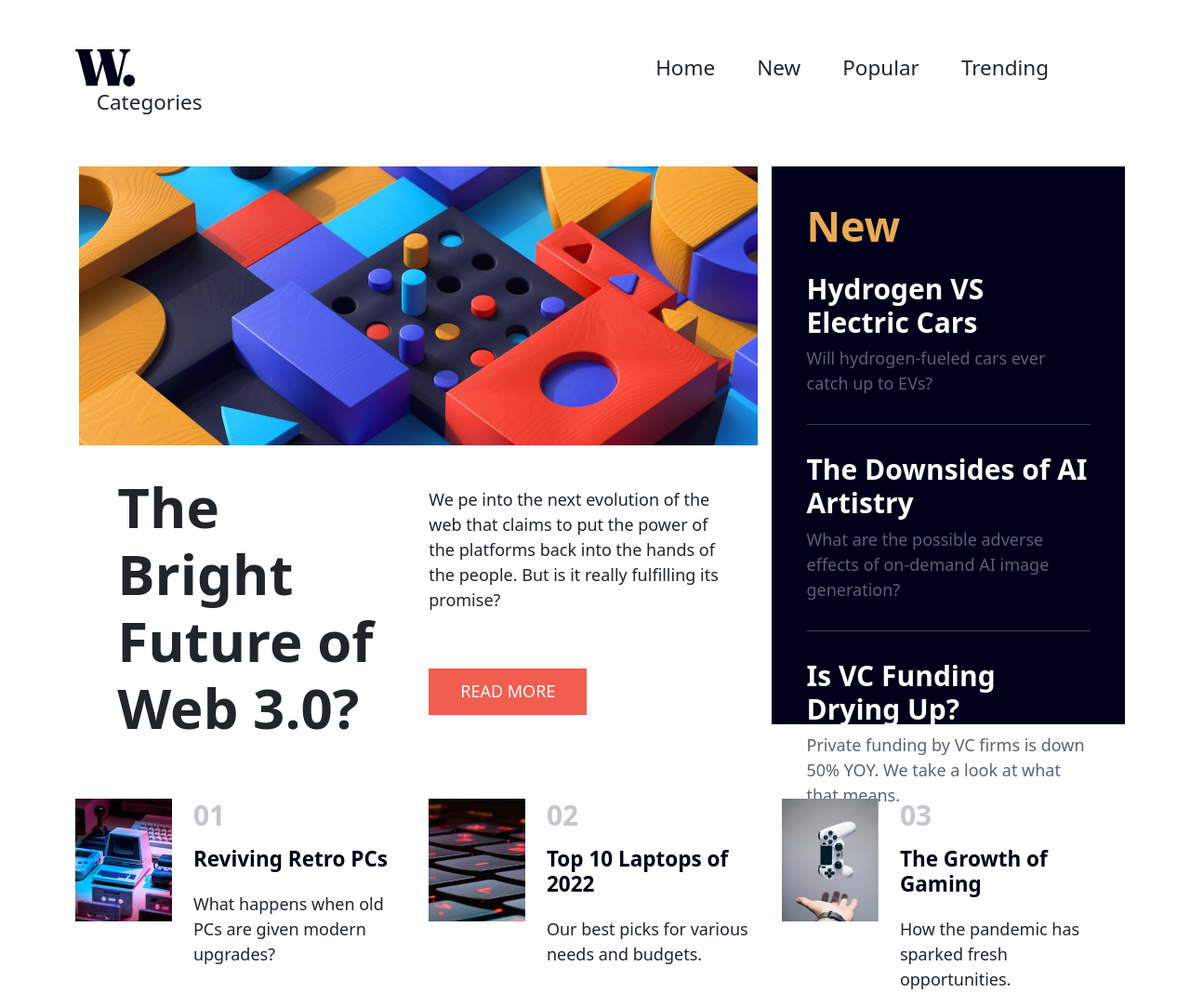
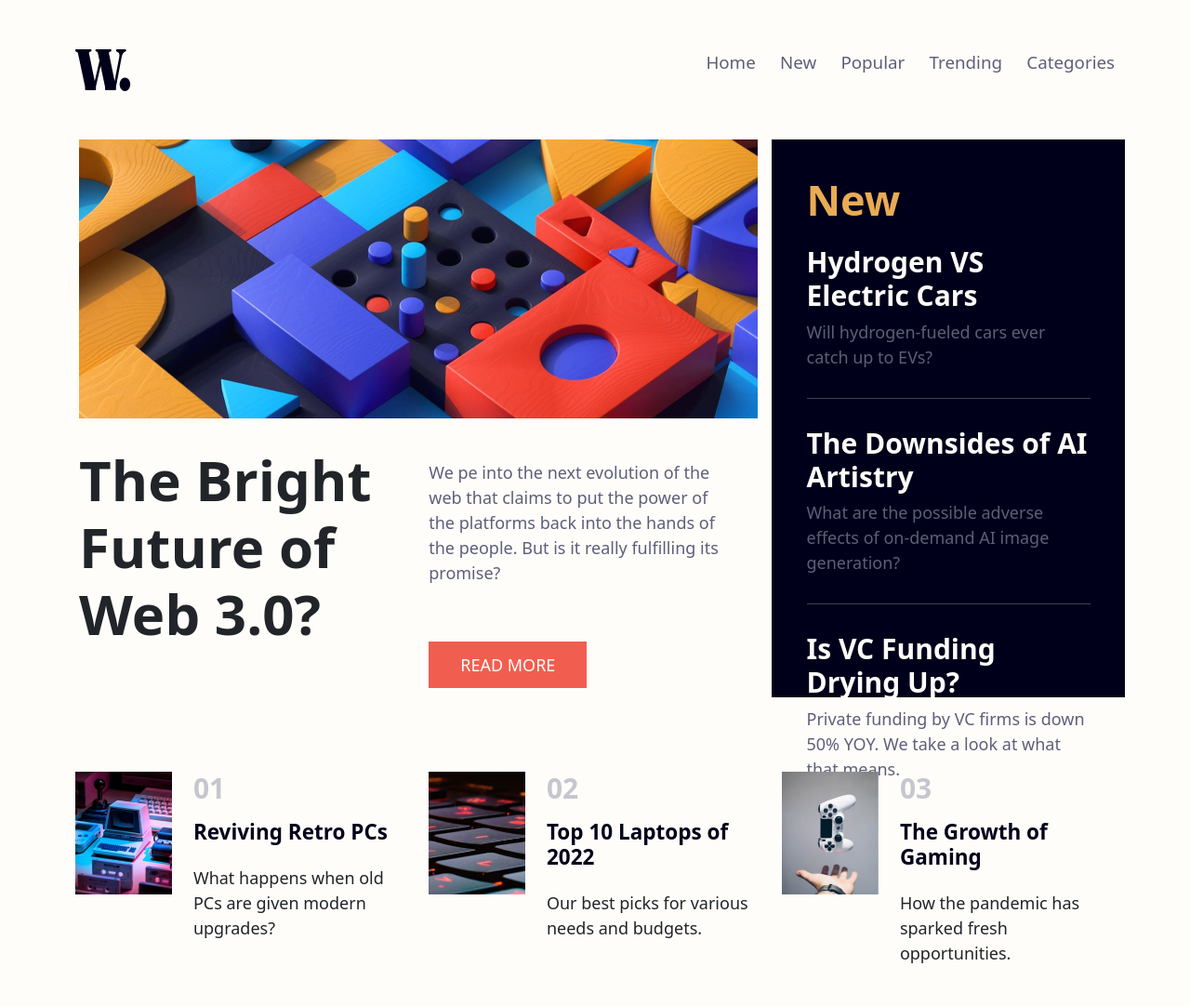
Before and after one commit to NiLoBol/news-homepage-main, a plain HTML site: page index.html in a window 1280 px wide. Shown: the whole page at 93% size. After the commit the page ends 1054 px from the top, so only its background shows below. Drawn offline with nearby package versions, Linux system fonts and the light colour scheme.

Commit message:
Add files via upload

```diff
--- a/index.html
+++ b/index.html
@@ -20,17 +20,30 @@
   <main>
     <div class="navbar mnav">
       <div class="container-fluid container">
-        <img class="m-50" src="assets/images/logo.svg" alt="logo">
-        <a class="nav-link mx-4 active onpc csoh" aria-current="page" href="#">Home</a>
-        <a class="nav-link mx-4 active onpc csoh" aria-current="page" href="#">New</a>
-        <a class="nav-link mx-4 active onpc csoh" aria-current="page" href="#">Popular</a>
-        <a class="nav-link mx-4 active onpc csoh" aria-current="page" href="#">Trending</a>
-        <a class="nav-link mx-4 active onpc csoh" aria-current="page" href="#">Categories</a>
-        <button class="botton-menu onmo" type="button" data-bs-toggle="offcanvas" data-bs-target="#offcanvasNavbar"
+        <div class="row w-100">
+          <div class="col-xl-7 col-md-7 col-lg-7 col-7 ">
+            <img class="m-50 logo" src="assets/images/logo.svg" alt="logo">
+          </div>
+          <div class="col-5 onpc  display-flex">
+            <a class="nav-link  active  csoh cdb display-inline ms-4 ps-1" aria-current="page" href="#">Home</a>
+
+            <a class="nav-link  active  csoh cdb display-inline ms-4 ps-1" aria-current="page" href="#">New</a>
+
+            <a class="nav-link  active  csoh cdb display-inline ms-4 ps-1" aria-current="page" href="#">Popular</a>
+
+            <a class="nav-link  active  csoh cdb display-inline ms-4 ps-1" aria-current="page" href="#">Trending</a>
+
+            <a class="nav-link  active  csoh cdb display-inline ms-4 ps-1" aria-current="page" href="#">Categories</a>
+          </div>
+          <div class="col-5 onmo">
+            <button class="botton-menu onmo" type="button" data-bs-toggle="offcanvas" data-bs-target="#offcanvasNavbar"
           aria-controls="offcanvasNavbar">
           <img src="assets/images/icon-menu.svg" alt="">
         </button>
-        <div class="offcanvas offcanvas-end" tabindex="-1" id="offcanvasNavbar" aria-labelledby="offcanvasNavbarLabel">
+          </div>
+        </div>
+
+        <div class="offcanvas offcanvas-end" tabindex="-1" id="offcanvasNavbar">
           <div class="offcanvas-header">
             <button type="button" class="botton-menu float-right" data-bs-dismiss="offcanvas" aria-label="Close">
               <img src="assets/images/icon-menu-close.svg" alt="">
@@ -62,12 +75,13 @@
       <div class="row">
         <div class="col-xl-8 col-md-8 col-lg-8 p-3">
           <img id="img-des-mo" class="w-100" src="assets/images/image-web-3-desktop.jpg" alt="">
-          <div class="row m-4 p-2">
+          <div class="row my-4 py-2">
             <div class="col-xl-6 col-md-6  col-lg-6 ">
               <h1>The Bright Future of Web 3.0?</h1>
             </div>
             <div class="col-xl-6 col-md-6  col-lg-6">
-              <p class="my-3">We pe into the next evolution of the web that claims to put the power of the platforms back into the hands of the
+              <p class="my-3 cdb me-4">We pe into the next evolution of the web that claims to put the power of the
+                platforms back into the hands of the
                 people.
                 But is it really fulfilling its promise?
               </p>
--- a/style.css
+++ b/style.css
@@ -12,7 +12,10 @@
     src: url(assets/fonts/Inter-VariableFont_slnt\,wght.ttf);
 }
 a{
-    font-size: 1.5rem !important;
+    font-size: 1.25rem !important;
+}
+body{
+    background-color: var(--Off-white);
 }
 html {
     font-size: 15px;
@@ -55,6 +58,10 @@ hr{
     border: unset;
     background-color: unset;
     float: right;
+}
+.logo{
+    width: 4rem;
+    height: 3rem;
 }
 .navbar>.container,
 .navbar>.container-fluid,
@@ -113,7 +120,9 @@ button.navbar-toggler {
 .cgb{
     color: var(--Grayishblue);
 }
-
+.display-flex{
+    display: flex;
+}
 .cbr{
     color: var(--Verydarkblue);
 }
@@ -128,18 +137,20 @@ button.navbar-toggler {
 .csoh:hover{
     color: var(--Softorange);
 }
-
+.display-inline{
+    display: inline;
+}
 .onmo{
     display: none;
 }
 @media (max-width:1440px) {
     .m-50 {
-        margin-right: calc(48%);
+        margin-right: calc(100% - 50rem);
     }
 }
 @media (max-width:1230px) {
     .m-50 {
-        margin-right: calc(50%);
+        margin-right: 40rem;
     }
     html{
         font-size: 10px;
@@ -165,7 +176,7 @@ button.navbar-toggler {
         display: inline-block;
     }
     .onpc {
-        display: none;
+        display: none !important;
 
     }
     .m-50 {
```
